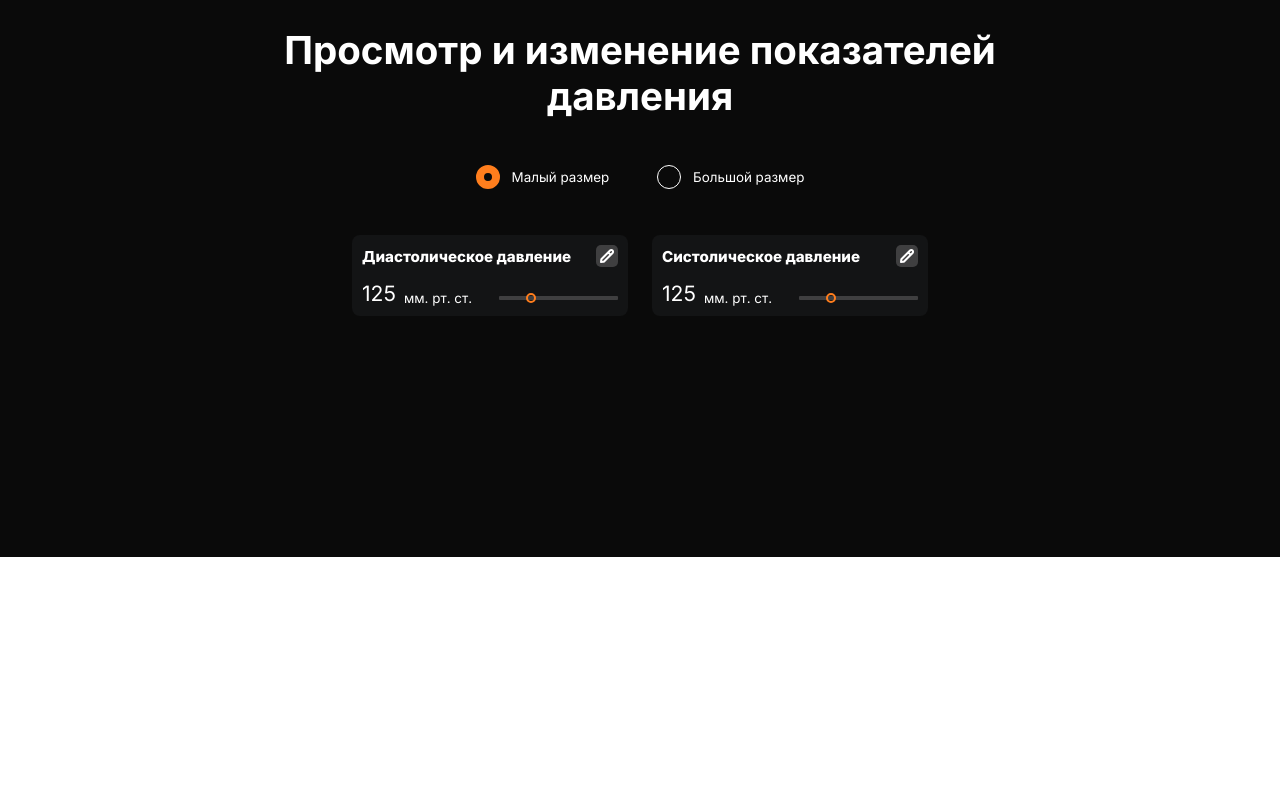
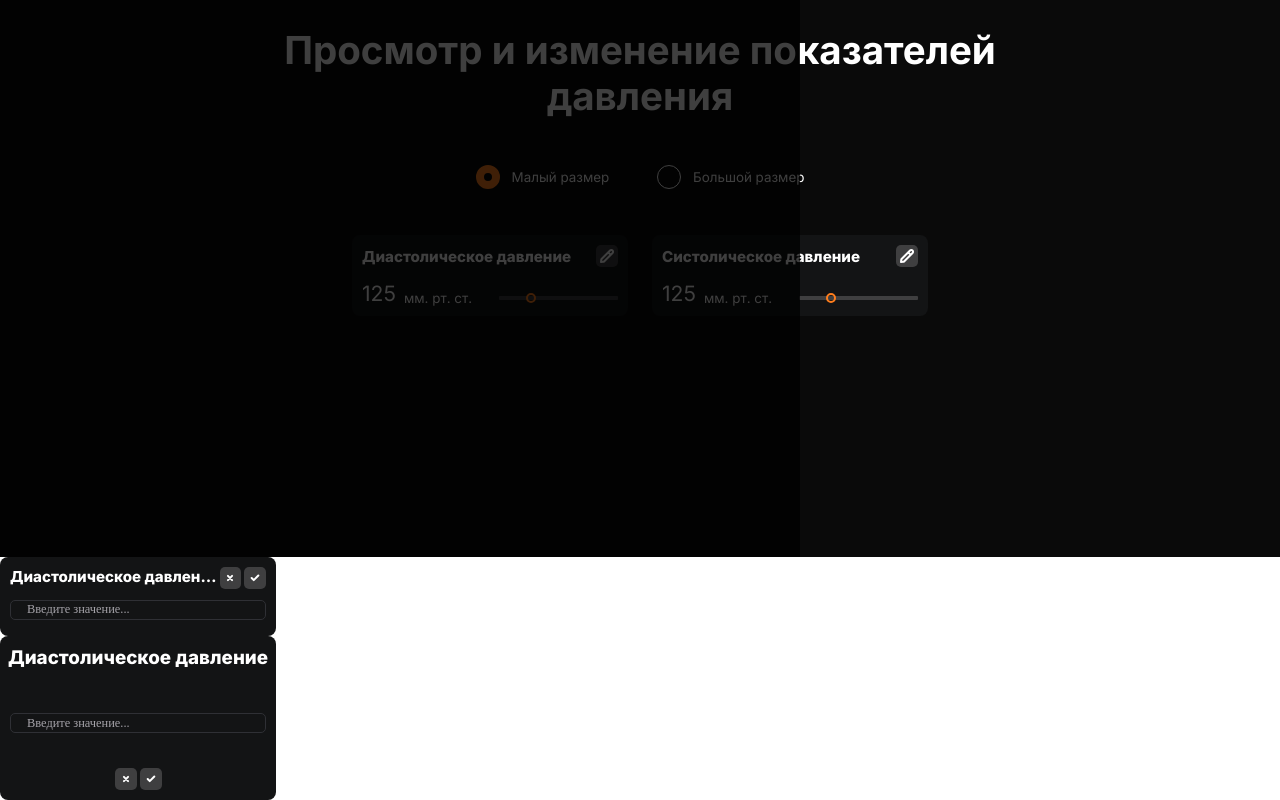
Before and after one commit to NikkAnna/Health-tracker, a React app: page / in a window 1280 px wide. Shown: the part 243-1043 px from the top of the page. Before the commit the page ends 800 px from the top, so only its background shows below. Built offline with nearby package versions, Linux system fonts and the light colour scheme.

Commit message:
visualization of modals done

```diff
--- a/src/components/app/app.tsx
+++ b/src/components/app/app.tsx
@@ -6,6 +6,7 @@ import cn from 'classnames';
 
 import styles from './index.module.css';
 import { NavElement } from '../nav-element/nav-element';
+import { Modal } from '../modal/modal';
 
 const Card: TCard = {
   name: 'Диастолическое давление',
@@ -66,6 +67,8 @@ const App = () => {
           }
         />
       )}
+      <Modal size={size.SMALL} onClose={() => {}} header={Card.name} />
+      <Modal size={size.BIG} onClose={() => {}} header={Card.name} />
     </div>
   );
 };
--- a/src/components/app/index.module.css
+++ b/src/components/app/index.module.css
@@ -21,6 +21,9 @@ a {
 
 .nav {
     height: clamp(2.875rem, 2.6667rem + 0.9259vw, 3.5rem);
+    display: flex;
+    align-items: center;
+    justify-content: center;
 }
 
 .navList {
--- a/src/components/health-card/health-card.tsx
+++ b/src/components/health-card/health-card.tsx
@@ -1,5 +1,5 @@
 import { TCard, TSize, size } from '../../utils/types';
-import { EditIcon } from '../../utils/edit-icon';
+import { EditIcon } from '../../utils/icons/edit-icon';
 import cn from 'classnames';
 
 import styles from './index.module.css';
--- /dev/null
+++ b/src/components/modal/index.module.css
@@ -0,0 +1,90 @@
+.modal {
+    width: clamp(14.375rem, 13.25rem + 5vw, 17.75rem);
+    background: #131415;
+    border-radius: 8px;
+    padding: 10px 10px;
+    color: #fff;
+    position: relative;
+}
+
+.bigModalWrapper {
+    display: flex;
+    flex-direction: column;
+    max-height: 180px;
+    align-items: center;
+    gap: 35px;
+}
+
+.smallModalWrapper {
+    max-height: 90px;
+    padding: 10px 10px 16px;
+    display: flex;
+    flex-direction: column;
+    gap: 10px;
+}
+
+.title {
+    font-weight: 800;
+    white-space: nowrap;
+    overflow: hidden;
+    text-overflow: ellipsis;
+    font-family: 'Inter', sans-serif;
+}
+
+.titleBig {
+    font-size: clamp(0.75rem, 0.5833rem + 0.7407vw, 1.25rem);
+    margin: 0 0 9px 0;
+}
+
+.titleSmall {
+    font-size: clamp(0.625rem, 0.5rem + 0.5556vw, 1rem);
+}
+
+.form {
+    width: 100%;
+}
+
+.input {
+    width: 100%;
+    height: 20px;
+    padding: 0 16px;
+    font-size: clamp(0.5625rem, 0.4792rem + 0.3704vw, 0.8125rem);
+    background: #131415;
+    border: 1px solid #2F3035;
+    border-radius: 5px;
+    font-family: inherit;
+}
+
+.input::placeholder {
+    color: #A5A3A9;
+    font-size: clamp(0.5625rem, 0.4792rem + 0.3704vw, 0.8125rem);
+}
+
+.modalOverlay {
+    position: absolute;
+    inset: 0;
+    width: 100vh;
+    background: #000;
+    opacity: 50%;
+}
+
+.buttonsBox {
+    display: flex;
+    gap: 3px;
+}
+
+.titleAndButtonsBox {
+    display: flex;
+    gap: 3px;
+}
+
+.button {
+    background: #3F3F40;
+    border: none;
+    border-radius: 5px;
+    width: 22px;
+    height: 22px;
+    display: flex;
+    align-items: center;
+    justify-content: center;
+}
--- a/src/components/modal/modal.tsx
+++ b/src/components/modal/modal.tsx
@@ -1,27 +1,67 @@
-import React, { ReactElement } from 'react';
+import { ReactElement } from 'react';
 import ReactDOM from 'react-dom';
+import { CancelIcon } from '../../utils/icons/cancel-icon';
+import { CheckIcon } from '../../utils/icons/check-icon';
+import { size, TSize } from '../../utils/types';
+import cn from 'classnames';
+
+import styles from './index.module.css';
 
 interface ModalProps {
-  children: React.ReactNode;
   header: string;
   onClose: () => void;
+  size: TSize;
 }
 
-const modalRoot = document.getElementById("react-modals");
+const modalRoot = document.getElementById('modals');
 
-export const Modal = (props: ModalProps): ReactElement => {
-  const { children, header, onClose } = props;
+export const Modal = (props: ModalProps): ReactElement =>
+  ReactDOM.createPortal(
+    <>
+      {props.size === size.BIG && (
+        <div className={cn(styles.modal, styles.bigModalWrapper)}>
+          <h3 className={cn(styles.title, styles.titleBig)}>{props.header}</h3>
+          <form className={styles.form}>
+            <input
+              type='number'
+              placeholder='Введите значение...'
+              className={styles.input}
+            />
+          </form>
+          <div className={styles.buttonsBox}>
+            <button type='button' className={styles.button}>
+              <CancelIcon />
+            </button>
+            <button type='button' className={styles.button}>
+              <CheckIcon />
+            </button>
+          </div>
+        </div>
+      )}
 
-  return ReactDOM.createPortal(
-    (
-      <>
-        <div className="modal">
-          <h3 onClick={onClose}>{header}</h3>
-          {children}
+      {props.size === size.SMALL && (
+        <div className={cn(styles.modal, styles.smallModalWrapper)}>
+          <div className={styles.titleAndButtonsBox}>
+            <h3 className={cn(styles.title, styles.titleSmall)}>
+              {props.header}
+            </h3>
+            <button type='button' className={styles.button}>
+              <CancelIcon />
+            </button>
+            <button type='button' className={styles.button}>
+              <CheckIcon />
+            </button>
+          </div>
+          <form className={styles.form}>
+            <input
+              type='number'
+              placeholder='Введите значение...'
+              className={styles.input}
+            />
+          </form>
         </div>
-        <div className="modalOverlay" onClick={onClose} />
-      </>
-    ),
+      )}
+      <div className={styles.modalOverlay} onClick={props.onClose} />
+    </>,
     modalRoot!
   );
-}
--- /dev/null
+++ b/src/utils/icons/cancel-icon.tsx
@@ -0,0 +1,17 @@
+export const CancelIcon = () => (
+  <svg
+    width='8'
+    height='8'
+    viewBox='0 0 8 8'
+    fill='none'
+    xmlns='http://www.w3.org/2000/svg'
+  >
+    <path
+      d='M6.08332 1.91669L1.91666 6.08335M1.91666 1.91669L6.08332 6.08335'
+      stroke='white'
+      stroke-width='2'
+      stroke-linecap='round'
+      stroke-linejoin='round'
+    />
+  </svg>
+);
--- /dev/null
+++ b/src/utils/icons/check-icon.tsx
@@ -0,0 +1,17 @@
+export const CheckIcon = () => (
+  <svg
+    width='10'
+    height='8'
+    viewBox='0 0 10 8'
+    fill='none'
+    xmlns='http://www.w3.org/2000/svg'
+  >
+    <path
+      d='M8.33332 1.5L3.74999 6.08333L1.66666 4'
+      stroke='white'
+      stroke-width='2'
+      stroke-linecap='round'
+      stroke-linejoin='round'
+    />
+  </svg>
+);
```
Also changed, not shown: public/cancel-icon.svg (added), public/check-icon.svg (added), src/utils/icons/edit-icon.tsx (renamed from src/utils/edit-icon.tsx).
